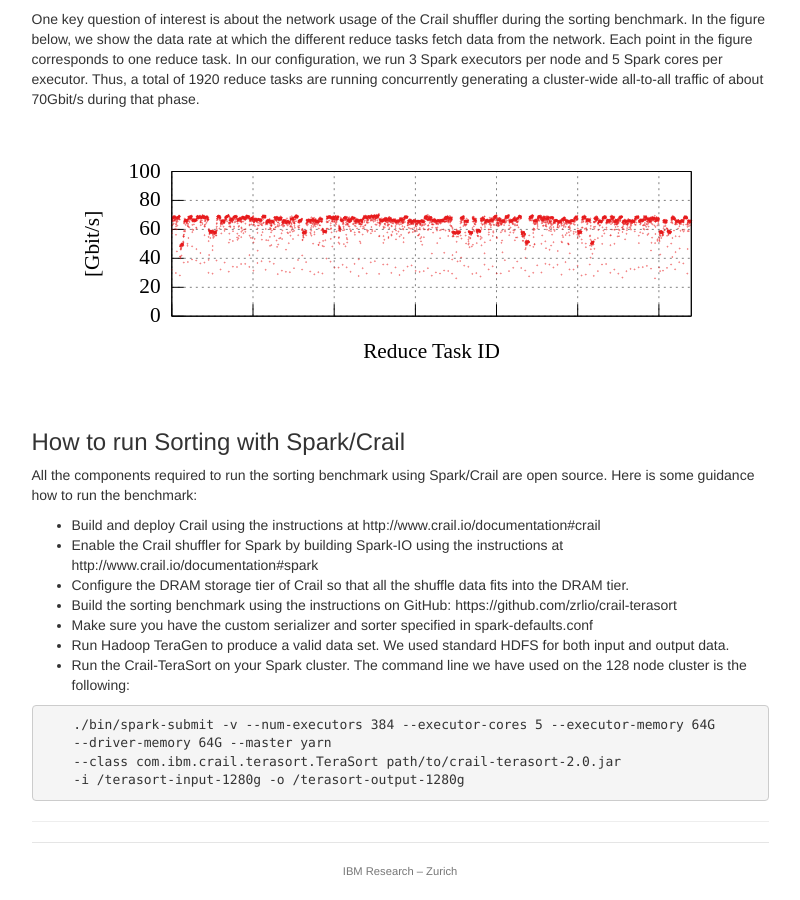
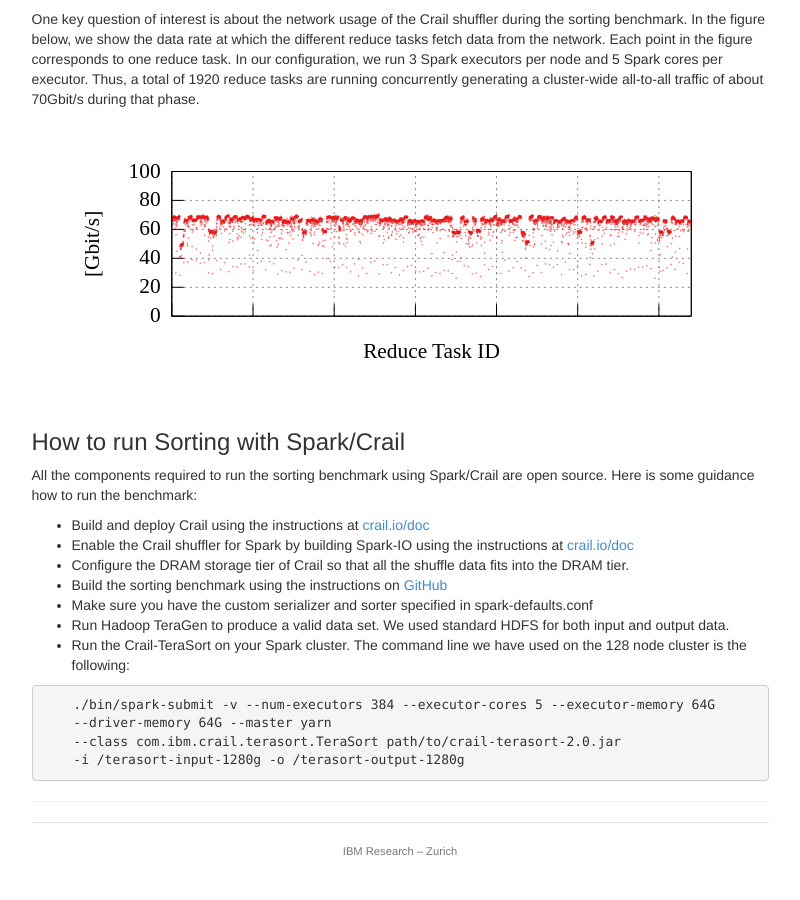
Before and after one commit to apache/incubator-crail-website, a Jekyll site: the page built from _posts/blog/2017-01-1-sorting.md, in a window 1280 px wide and 900 px high, scrolled down 3933 px. Shown: the whole window, without its empty margins (240-1040 px from the left). Built offline with Jekyll 4.4.1, drawn with Linux system fonts in a browser that asks for light colours; comment, search, counter and statistics services are not loaded.

Commit message:
Update 2017-01-1-sorting.md

```diff
--- a/_posts/blog/2017-01-1-sorting.md
+++ b/_posts/blog/2017-01-1-sorting.md
@@ -187,10 +187,10 @@ One key question of interest is about the network usage of the Crail shuffler du
 
 All the components required to run the sorting benchmark using Spark/Crail are open source. Here is some guidance how to run the benchmark:
 
-  * Build and deploy Crail using the instructions at http://www.crail.io/documentation#crail
-  * Enable the Crail shuffler for Spark by building Spark-IO using the instructions at http://www.crail.io/documentation#spark
+  * Build and deploy Crail using the instructions at [crail.io/doc](http://www.crail.io/documentation#crail)
+  * Enable the Crail shuffler for Spark by building Spark-IO using the instructions at [crail.io/doc](http://www.crail.io/documentation#spark)
   * Configure the DRAM storage tier of Crail so that all the shuffle data fits into the DRAM tier.
-  * Build the sorting benchmark using the instructions on GitHub: https://github.com/zrlio/crail-terasort
+  * Build the sorting benchmark using the instructions on [GitHub](https://github.com/zrlio/crail-terasort)
   * Make sure you have the custom serializer and sorter specified in spark-defaults.conf
   * Run Hadoop TeraGen to produce a valid data set. We used standard HDFS for both input and output data.
   * Run the Crail-TeraSort on your Spark cluster. The command line we have used on the 128 node cluster is the following:
```
